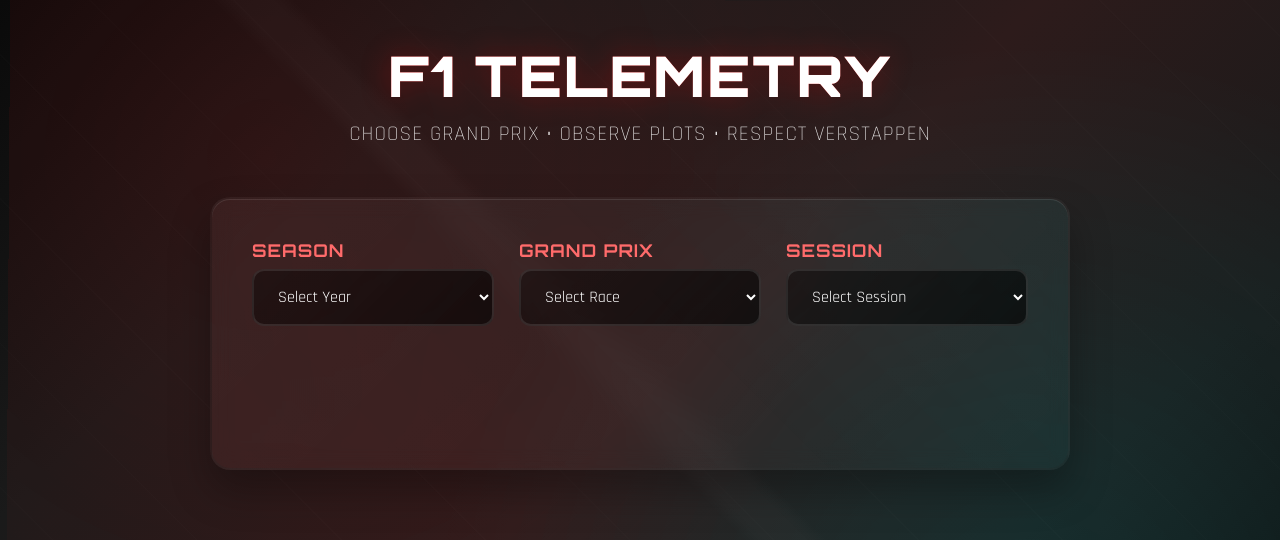
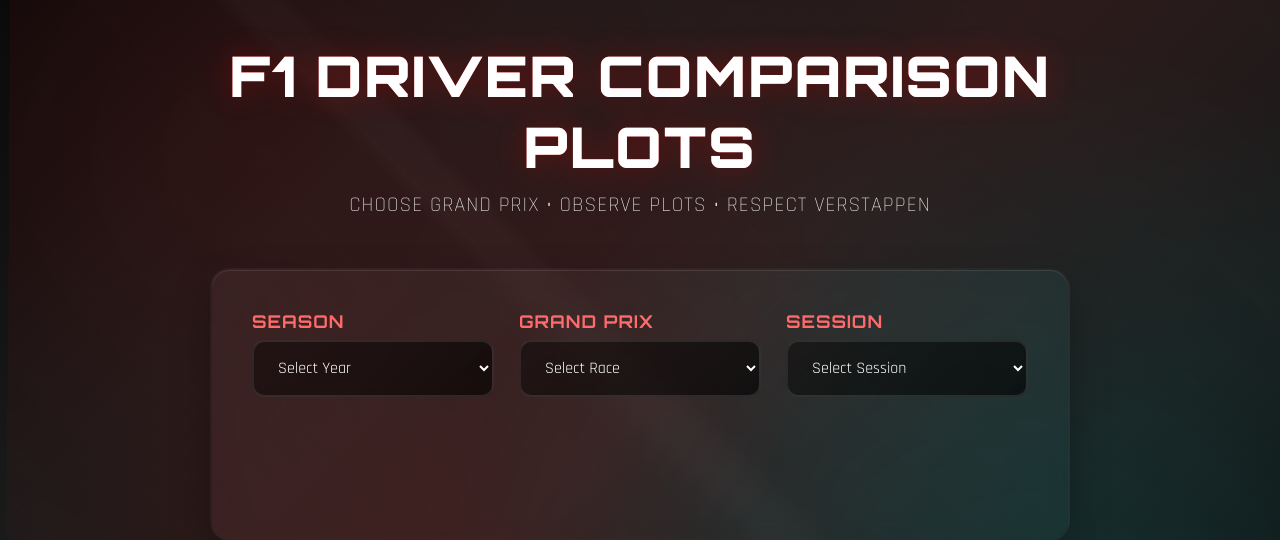
Before and after one commit to SirWilliamIII/f1-plots, a Flask app: template templates/index.html in a window 1280 px wide. Shown: the top 540 px of the page. Run offline with Flask 3, Linux system fonts and the light colour scheme; the template is opened without the code that fills it, so the values that code supplies are empty; some libraries are stand-ins or nearby versions.

Commit message:
changed title

```diff
--- a/templates/index.html
+++ b/templates/index.html
@@ -18,7 +18,7 @@
 <body id="index-body">
   <div id="index-container">
       <div id="index-header">
-          <h1>F1 TELEMETRY</h1>
+          <h1>F1 DRIVER COMPARISON PLOTS</h1>
           <p>CHOOSE GRAND PRIX • OBSERVE PLOTS • RESPECT VERSTAPPEN</p>
       </div>
 
```
